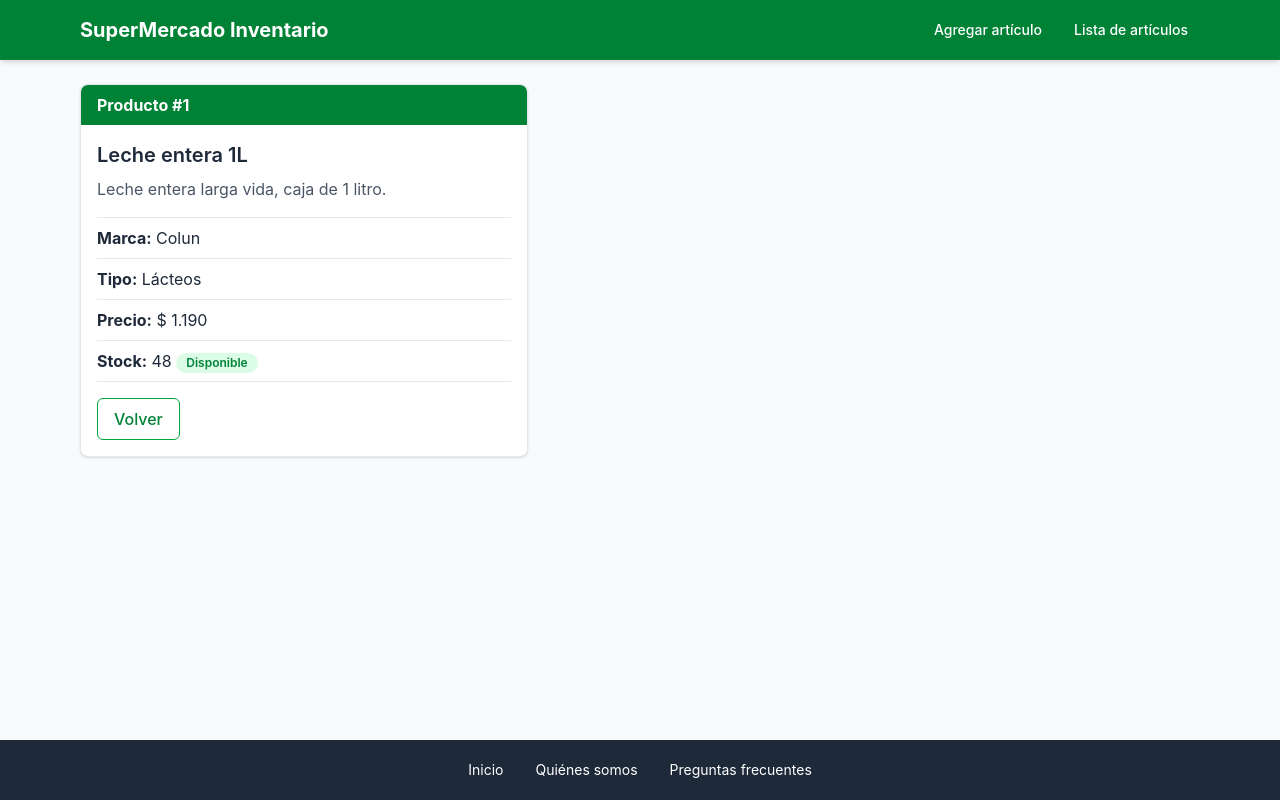
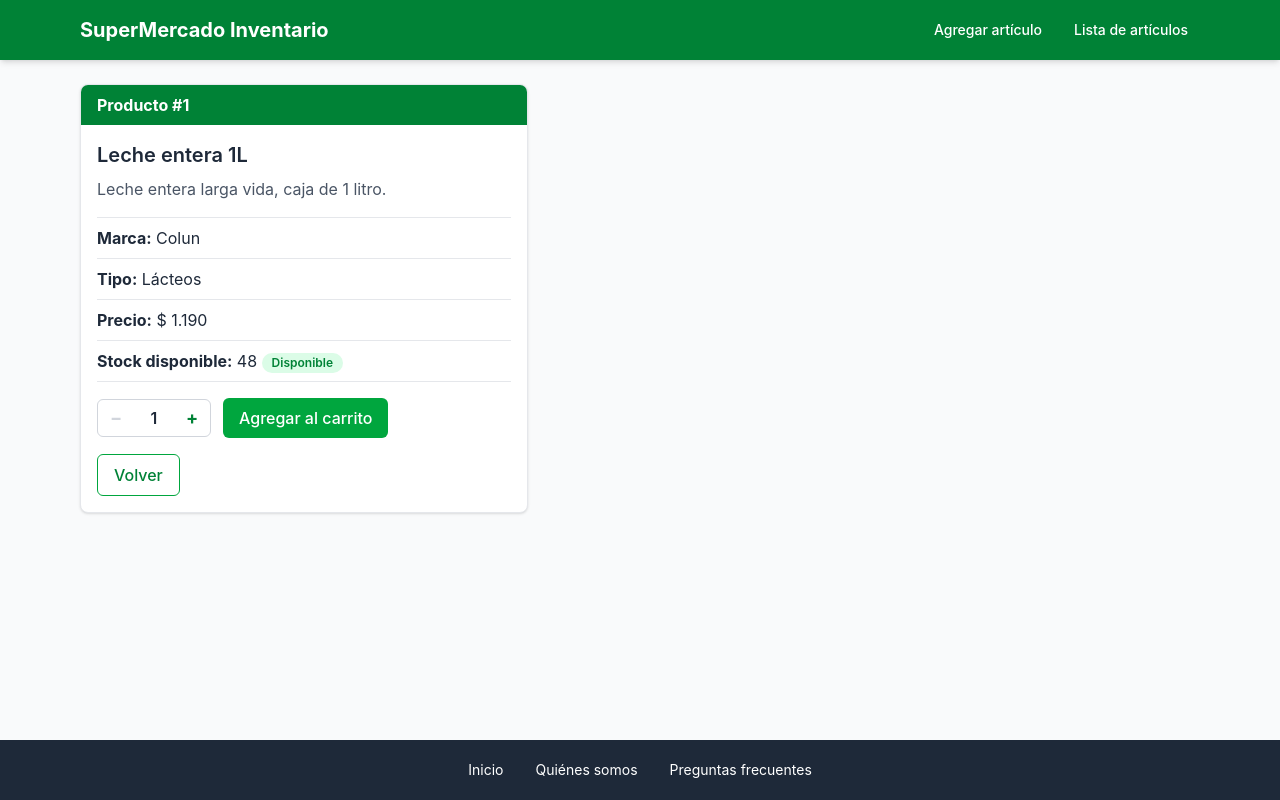
Before and after one commit to m-vargas-h/supermercado-miguel-vargas-pfy2202, a React (Vite) app: page /producto/1 in a window 1280 px wide. Built offline with nearby package versions, Linux system fonts and the light colour scheme.

Commit message:
Feat: agregar al carrito desde detalle de artículo con selector de cantidad

```diff
--- a/src/components/FilaProducto.jsx
+++ b/src/components/FilaProducto.jsx
@@ -7,7 +7,11 @@ function FilaProducto({ producto }) {
     return (
         <tr className="border-b border-gray-200 odd:bg-white even:bg-gray-50 hover:bg-green-50">
             <td className={td}>{producto.id}</td>
-            <td className={td}>{producto.nombre}</td>
+            <td className={td}>
+                <Link to={"/producto/" + producto.id} className="font-medium text-green-800 hover:underline">
+                    {producto.nombre}
+                </Link>
+            </td>
             <td className={td}>{producto.marca}</td>
             <td className={td}>{producto.tipo}</td>
             <td className={td}>$ {producto.precio.toLocaleString('es-CL')}</td>
--- /dev/null
+++ b/src/components/SelectorCantidad.jsx
@@ -0,0 +1,20 @@
+function SelectorCantidad({ valor, onDisminuir, onAumentar, puedeDisminuir = true, puedeAumentar = true }) {
+    const boton = "flex h-9 w-9 items-center justify-center text-lg font-bold text-green-700 transition-colors " +
+        "hover:bg-green-50 disabled:cursor-not-allowed disabled:text-gray-300 disabled:hover:bg-transparent"
+
+    return (
+        <div className="inline-flex items-center overflow-hidden rounded-md border border-gray-300 bg-white">
+            <button type="button" className={boton} onClick={onDisminuir}
+                disabled={!puedeDisminuir} aria-label="Disminuir cantidad">
+                −
+            </button>
+            <span className="w-10 text-center font-semibold" aria-live="polite">{valor}</span>
+            <button type="button" className={boton} onClick={onAumentar}
+                disabled={!puedeAumentar} aria-label="Aumentar cantidad">
+                +
+            </button>
+        </div>
+    )
+}
+
+export default SelectorCantidad
--- a/src/components/pages/DetalleProducto.jsx
+++ b/src/components/pages/DetalleProducto.jsx
@@ -1,24 +1,42 @@
-import { useLocation, useNavigate } from 'react-router-dom'
-import { useInventario } from '../../context/InventarioContext'
+import { useState } from 'react'
+import { useNavigate, useParams } from 'react-router-dom'
+import { ACCIONES, useInventario } from '../../context/InventarioContext'
 import EstadoStock from '../EstadoStock'
+import SelectorCantidad from '../SelectorCantidad'
 
 function DetalleProducto() {
-    const { articulos: productos } = useInventario()
-    const { pathname } = useLocation()
-    const id = pathname.split("/")[2]
-    const producto = productos.find(p => p.id == id)
+    const { id } = useParams()
+    const { articulos, carrito, dispatch } = useInventario()
     const navigate = useNavigate()
+    const [cantidad, setCantidad] = useState(1)
+    const [mensaje, setMensaje] = useState("")
 
-    const botonPrincipal = "rounded-md bg-green-600 px-4 py-2 font-medium text-white transition-colors hover:bg-green-700"
+    const producto = articulos.find(p => p.id === Number(id))
+
+    const botonPrincipal = "rounded-md bg-green-600 px-4 py-2 font-medium text-white transition-colors hover:bg-green-700 disabled:cursor-not-allowed disabled:bg-gray-300"
     const botonSecundario = "rounded-md border border-green-600 px-4 py-2 font-medium text-green-700 transition-colors hover:bg-green-600 hover:text-white"
 
     if (!producto) {
         return (
             <main className="mx-auto w-full max-w-6xl px-4 py-6">
                 <h2 className="mb-4 text-2xl font-bold">Producto no encontrado</h2>
-                <button className={botonPrincipal} onClick={() => navigate("/")}>Volver al inventario</button>
+                <button className={botonPrincipal} onClick={() => navigate("/articulos")}>Volver a la lista</button>
             </main>
         )
+    }
+
+    const sinStock = producto.stock === 0
+    // La cantidad elegida nunca puede superar el stock disponible
+    const cantidadValida = Math.max(1, Math.min(cantidad, producto.stock))
+    const enCarrito = carrito.find(item => item.id === producto.id)?.cantidad ?? 0
+
+    const handleAgregar = () => {
+        dispatch({
+            type: ACCIONES.AGREGAR_AL_CARRITO,
+            payload: { id: producto.id, cantidad: cantidadValida },
+        })
+        setMensaje(`Se ${cantidadValida === 1 ? "agregó 1 unidad" : `agregaron ${cantidadValida} unidades`} al carrito`)
+        setCantidad(1)
     }
 
     return (
@@ -34,8 +52,37 @@ function DetalleProducto() {
                         <li className="py-2"><strong>Marca:</strong> {producto.marca}</li>
                         <li className="py-2"><strong>Tipo:</strong> {producto.tipo}</li>
                         <li className="py-2"><strong>Precio:</strong> $ {producto.precio.toLocaleString('es-CL')}</li>
-                        <li className="py-2"><strong>Stock:</strong> {producto.stock} <EstadoStock stock={producto.stock} /></li>
+                        <li className="py-2"><strong>Stock disponible:</strong> {producto.stock} <EstadoStock stock={producto.stock} /></li>
+                        {enCarrito > 0 && (
+                            <li className="py-2"><strong>En tu carrito:</strong> {enCarrito}</li>
+                        )}
                     </ul>
+
+                    {mensaje && (
+                        <div className="mb-4 rounded-md border border-green-300 bg-green-50 px-4 py-3 text-green-800">
+                            {mensaje}
+                        </div>
+                    )}
+
+                    {sinStock ? (
+                        <p className="mb-4 text-sm font-medium text-red-600">
+                            Este producto no tiene stock disponible para agregar al carrito.
+                        </p>
+                    ) : (
+                        <div className="mb-4 flex flex-wrap items-center gap-3">
+                            <SelectorCantidad
+                                valor={cantidadValida}
+                                onDisminuir={() => setCantidad(cantidadValida - 1)}
+                                onAumentar={() => setCantidad(cantidadValida + 1)}
+                                puedeDisminuir={cantidadValida > 1}
+                                puedeAumentar={cantidadValida < producto.stock}
+                            />
+                            <button className={botonPrincipal} onClick={handleAgregar}>
+                                Agregar al carrito
+                            </button>
+                        </div>
+                    )}
+
                     <button className={botonSecundario} onClick={() => navigate(-1)}>Volver</button>
                 </div>
             </div>
```
